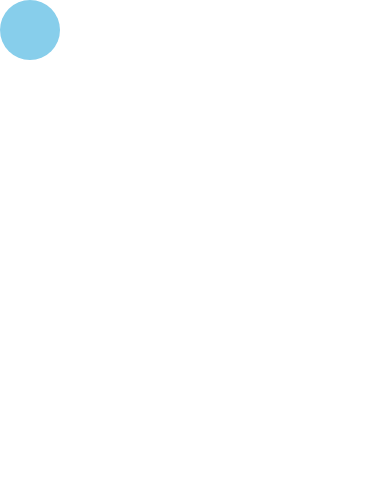
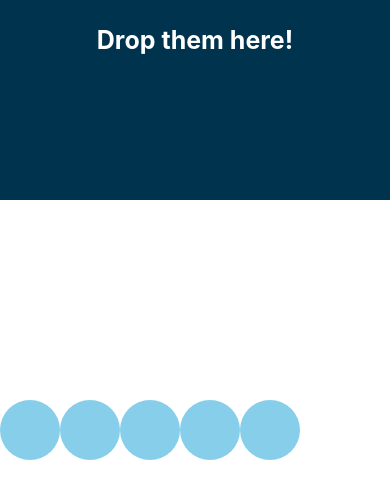
Before and after one commit to VinayakBagaria/Drag-to-Hide, a React Native app: screen / in a window 390 px wide. Shown: the top 498 px of the page. Built offline with nearby package versions, Linux system fonts and the light colour scheme.

Commit message:
main container area design

```diff
--- a/App.js
+++ b/App.js
@@ -6,15 +6,52 @@
  * @flow
  */
 
-import React, {Component} from 'react';
+import React, { Component } from 'react';
+import { StyleSheet, View, Text } from 'react-native';
 import Draggable from './components/Draggable';
-
 
 type Props = {};
 export default class App extends Component<Props> {
   render() {
     return (
-      <Draggable />
+      <View style={styles.mainContainer}>
+        <View style={styles.dropZone}>
+          <Text style={styles.text}>Drop them here!</Text>
+        </View>
+        <View style={styles.ballContainer} />
+        <View style={styles.row}>
+          <Draggable />
+          <Draggable />
+          <Draggable />
+          <Draggable />
+          <Draggable />
+        </View>
+      </View>
     );
   }
 }
+
+const styles = StyleSheet.create({
+  mainContainer: {
+    flex: 1,
+  },
+  ballContainer: {
+    height: 200,
+  },
+  row: {
+    flexDirection: 'row',
+  },
+  dropZone: {
+    height: 200,
+    backgroundColor: '#00334d',
+  },
+  text: {
+    marginTop: 25,
+    marginLeft: 5,
+    marginRight: 5,
+    textAlign: 'center',
+    color: '#fff',
+    fontSize: 25,
+    fontWeight: 'bold',
+  },
+});
```
